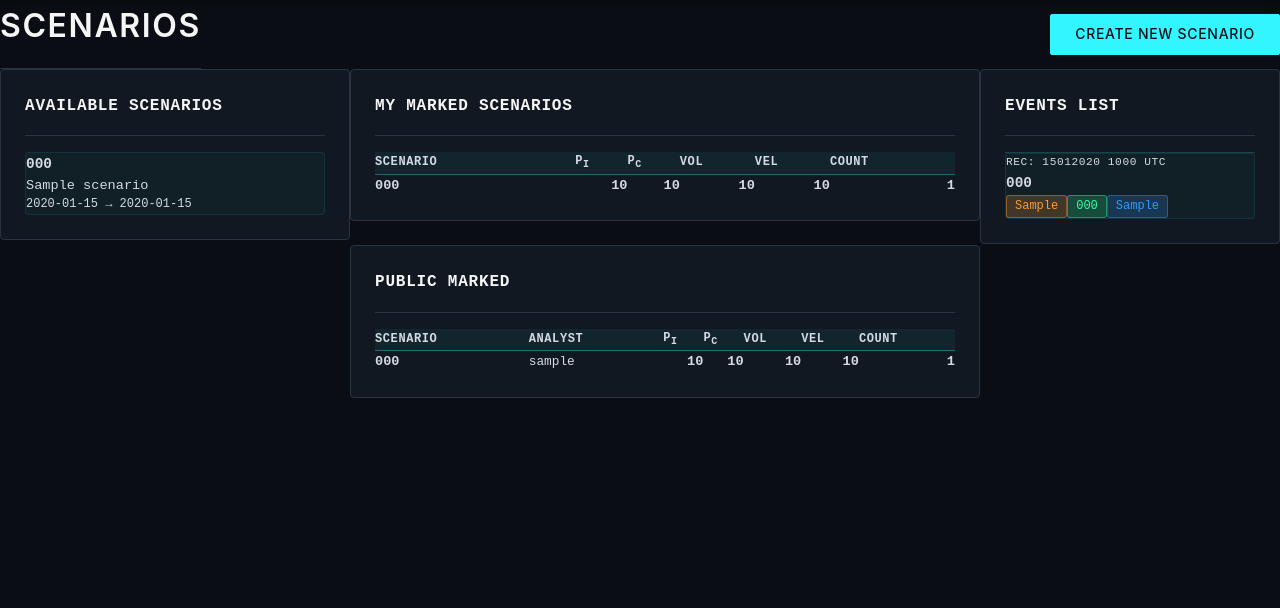
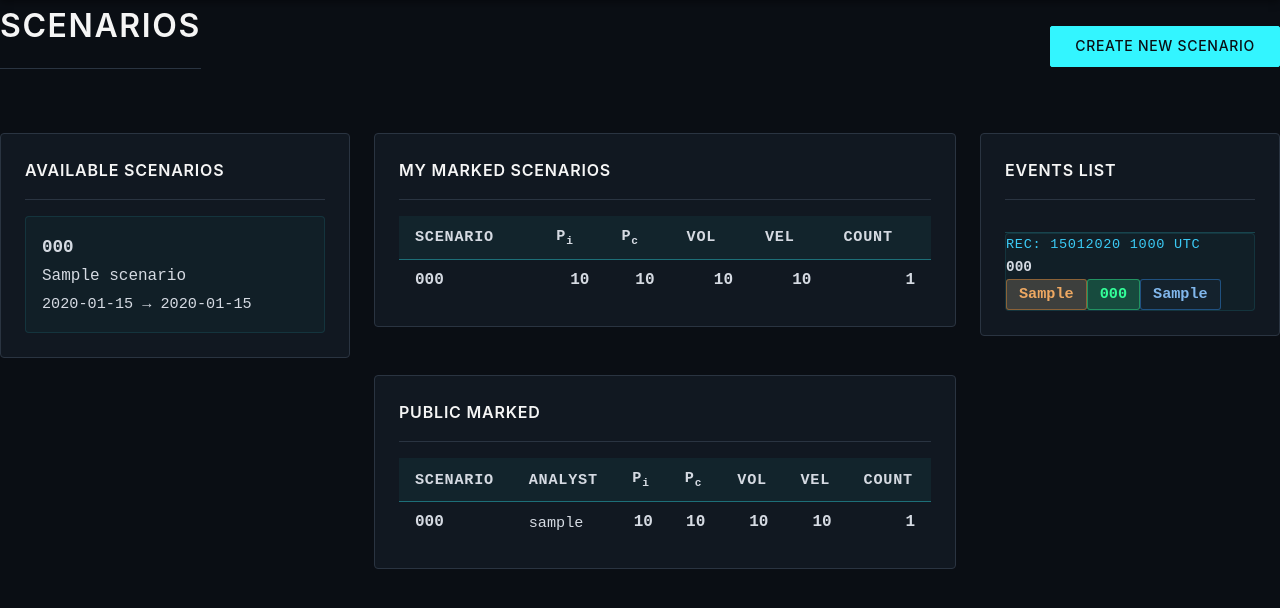
Before and after one commit to globalnarratives/event_engine_v1.0, a Flask app: template app/templates/scenarios/index.html in a window 1280 px wide. Shown: the part 162-770 px from the top of the page. Run offline with Flask 3, Linux system fonts and the light colour scheme; the template is opened without the code that fills it: most values are stand-ins (such as "Sample title", 1, 10 or a date in 2020).

Commit message:
Scenarios page style and usage improvements

```diff
--- a/app/static/css/components/event-card.css
+++ b/app/static/css/components/event-card.css
@@ -29,9 +29,9 @@
 
 /* Header: Timestamp */
 .event-card-header {
-    font-size: 0.7rem;
+    font-size: 0.85rem;
     text-transform: uppercase;
-    color: var(--text-tertiary);
+    color: #3bcaf5;
     letter-spacing: 0.05em;
     margin-bottom: var(--spacing-xs);
     font-family: var(--font-mono);
@@ -46,6 +46,18 @@
     margin-bottom: var(--spacing-sm);
 }
 
+.event-code-link {
+    font-family: var(--font-mono);
+    font-weight: 600;
+    color: var(--primary);
+    text-decoration: none;
+    transition: color 0.2s ease;
+}
+
+.event-code-link:hover {
+    color: var(--primary-light);
+}
+
 /* Badge Row */
 .event-card-badges {
     display: flex;
@@ -55,18 +67,18 @@
 
 .event-badge {
     display: inline-block;
-    padding: 2px 8px;
+    padding: 4px 12px;
     border-radius: 3px;
-    font-size: 0.75rem;
+    font-size: 0.95rem;
     font-family: var(--font-mono);
-    font-weight: 500;
+    font-weight: 650;
     line-height: 1.4;
 }
 
 /* Badge Colors */
 .event-badge-actor {
-    background: rgba(255, 153, 51, 0.2);
-    color: #ff9933;
+    background: rgba(240, 196, 152, 0.2);
+    color: #eea862;
     border: 1px solid rgba(255, 153, 51, 0.4);
 }
 
@@ -77,8 +89,8 @@
 }
 
 .event-badge-relcred {
-    background: rgba(51, 153, 255, 0.2);
-    color: #3399ff;
+    background: rgba(37, 53, 70, 0.2);
+    color: #81b7ec;
     border: 1px solid rgba(51, 153, 255, 0.4);
 }
 
--- a/app/static/css/features/scenarios/scenarios.css
+++ b/app/static/css/features/scenarios/scenarios.css
@@ -2,7 +2,7 @@
 .scenarios-index-container {
     display: grid;
     grid-template-columns: 400px 1fr 350px;
-    gap: var(--spacing-lg);
+    gap: var(--space-lg);
     max-width: 1600px;
     margin: 0 auto;
     align-items: start;
@@ -13,11 +13,12 @@
     display: flex;
     justify-content: space-between;
     align-items: center;
-    margin-bottom: var(--spacing-md);
+    margin-bottom: var(--space-md);
 }
 
-.scenarios-header h1 {
-    margin: 0;
+.scenarios-header h1,
+.card-title {
+    font-family: var(--font-ui);
 }
 
 /* Column Layouts */
@@ -26,21 +27,21 @@
 .scenarios-right-column {
     display: flex;
     flex-direction: column;
-    gap: var(--spacing-lg);
+    gap: var(--space-lg);
 }
 
 /* Left Column: Available Scenarios */
 .scenario-list {
     display: flex;
     flex-direction: column;
-    gap: var(--spacing-sm);
+    gap: var(--space-sm);
 }
 
 .scenario-item {
     background: rgba(51, 245, 255, 0.03);
     border: 1px solid rgba(51, 245, 255, 0.1);
     border-radius: 4px;
-    padding: var(--spacing-md);
+    padding: var(--space-md);
     transition: all 0.2s ease;
 }
 
@@ -52,18 +53,18 @@
 .scenario-item-content {
     display: flex;
     flex-direction: column;
-    gap: var(--spacing-xs);
+    gap: var(--space-xs);
 }
 
 .scenario-item-header {
     display: flex;
     align-items: center;
-    gap: var(--spacing-sm);
+    gap: var(--space-sm);
 }
 
 .scenario-code {
     font-family: var(--font-mono);
-    font-size: 0.9rem;
+    font-size: 1.1rem;
     font-weight: 600;
     color: var(--primary);
     text-decoration: none;
@@ -84,18 +85,18 @@
     color: #33ff99;
     border: 1px solid rgba(51, 255, 153, 0.4);
     border-radius: 50%;
-    font-size: 0.7rem;
+    font-size: 0.9rem;
     font-weight: 600;
 }
 
 .scenario-item-title {
-    font-size: 0.85rem;
+    font-size: 1.0rem;
     color: var(--text-primary);
     line-height: 1.4;
 }
 
 .scenario-item-meta {
-    font-size: 0.75rem;
+    font-size: 0.95rem;
     color: var(--text-tertiary);
     font-family: var(--font-mono);
 }
@@ -104,7 +105,7 @@
 .marked-table {
     width: 100%;
     border-collapse: collapse;
-    font-size: 0.85rem;
+    font-size: 1.0rem;
 }
 
 .marked-table thead {
@@ -112,9 +113,9 @@
 }
 
 .marked-table th {
-    padding: var(--spacing-sm) var(--spacing-md);
+    padding: var(--space-sm) var(--space-md);
     text-align: left;
-    font-size: 0.75rem;
+    font-size: 0.95rem;
     text-transform: uppercase;
     letter-spacing: 0.05em;
     color: var(--text-secondary);
@@ -122,8 +123,13 @@
     font-weight: 600;
 }
 
+.marked-table th sub {
+    text-transform: none;
+    font-size: 0.70rem;
+}
+
 .marked-table td {
-    padding: var(--spacing-sm) var(--spacing-md);
+    padding: var(--space-sm) var(--space-md);
     border-bottom: 1px solid rgba(51, 245, 255, 0.1);
 }
 
@@ -148,7 +154,7 @@
 
 .analyst-cell {
     color: var(--text-secondary);
-    font-size: 0.8rem;
+    font-size: 0.95rem;
 }
 
 .code-link {
@@ -170,13 +176,13 @@
 }
 
 .event-region-header {
-    font-size: 0.75rem;
+    font-size: 1.0rem;
     font-weight: 600;
     text-transform: uppercase;
     letter-spacing: 0.1em;
     color: var(--text-secondary);
-    padding: var(--spacing-sm) 0;
-    margin-top: var(--spacing-md);
+    padding: var(--space-sm) 0;
+    margin-top: var(--space-md);
     border-bottom: 1px solid rgba(51, 245, 255, 0.2);
 }
 
@@ -219,195 +225,3 @@
 .scenarios-middle-column .card-body {
     overflow-x: auto;
 }
-
-
-
-
-
-/*
-.scenarios-index-grid {
-    display: grid;
-    grid-template-columns: 70% 30%;
-    gap: var(--space-lg);
-    margin-top: var(--space-xl);
-}
-
-.scenarios-column,
-.events-column {
-    display: flex;
-    flex-direction: column;
-    gap: var(--space-lg);
-}
-
-
-.scenarios-table {
-    width: 100%;
-    border-collapse: collapse;
-    font-family: var(--font-body);
-    font-size: 0.9rem;
-}
-
-.scenarios-table thead {
-    border-bottom: 2px solid var(--color-border);
-}
-
-.scenarios-table th {
-    font-family: var(--font-ui);
-    font-size: 0.7rem;
-    font-weight: 600;
-    text-transform: uppercase;
-    letter-spacing: 0.05em;
-    color: var(--color-text-tertiary);
-    text-align: left;
-    padding: var(--space-md);
-}
-
-.scenarios-table td {
-    padding: var(--space-md);
-    border-top: 1px solid var(--color-border);
-    color: var(--color-text-secondary);
-}
-
-.scenario-row {
-    cursor: pointer;
-    transition: background-color 0.2s;
-}
-
-.scenario-row:hover {
-    background-color: var(--color-bg-elevated);
-}
-
-.scenario-code {
-    font-family: var(--font-body);
-    color: var(--color-accent-primary);
-    font-weight: 600;
-}
-
-.scenario-stat {
-    font-family: var(--font-body);
-    text-align: center;
-}
-
-.scenario-current {
-    color: var(--color-accent-primary);
-    font-weight: 600;
-    font-size: 1rem;
-}
-
-.scenario-analyst {
-    color: var(--color-text-tertiary);
-    font-size: 0.85rem;
-}
-
-
-.event-list-container {
-    background-color: var(--color-bg-primary);
-    border: 1px solid var(--color-border);
-    border-radius: var(--radius-sm);
-    max-height: 600px;
-    overflow-y: auto;
-}
-
-.event-region-header {
-    background-color: var(--color-bg-elevated);
-    padding: var(--space-sm) var(--space-md);
-    border-bottom: 1px solid var(--color-border);
-    font-weight: 600;
-    text-transform: uppercase;
-    font-size: 0.7rem;
-    letter-spacing: 0.05em;
-    color: var(--color-text-tertiary);
-    position: sticky;
-    top: 0;
-    z-index: 1;
-}
-
-.event-card {
-    padding: var(--space-md);
-    border-bottom: 1px solid var(--color-border);
-    cursor: pointer;
-    transition: background-color 0.2s;
-}
-
-.event-card:hover {
-    background-color: var(--color-bg-elevated);
-}
-
-.event-card-header {
-    font-family: var(--font-ui);
-    font-size: 0.7rem;
-    font-weight: 600;
-    text-transform: uppercase;
-    color: var(--color-text-dim);
-    margin-bottom: var(--space-sm);
-    letter-spacing: 0.05em;
-}
-
-.event-card-code {
-    font-family: var(--font-body);
-    color: var(--color-accent-primary);
-    font-size: 0.85rem;
-    margin-bottom: var(--space-sm);
-    font-weight: 500;
-}
-
-.event-card-badges {
-    display: flex;
-    gap: var(--space-sm);
-    flex-wrap: wrap;
-}
-
-.event-badge {
-    display: inline-block;
-    font-family: var(--font-body);
-    font-size: 0.75rem;
-    padding: 0.25rem 0.5rem;
-    border: 1px solid var(--color-border);
-    border-radius: var(--radius-sm);
-    background-color: var(--color-bg-elevated);
-}
-
-.event-badge-actor {
-    color: var(--color-accent-secondary);
-    border-color: var(--color-accent-secondary);
-}
-
-.event-badge-action {
-    color: var(--color-accent-tertiary);
-    border-color: var(--color-accent-tertiary);
-}
-
-.event-badge-relcred {
-    color: var(--color-text-tertiary);
-    border-color: var(--color-border);
-}
-
-
-.empty-state {
-    color: var(--color-text-dim);
-    text-align: center;
-    padding: 2rem 0;
-    font-style: italic;
-}
-
-
-@media (max-width: 1200px) {
-    .scenarios-index-grid {
-        grid-template-columns: 65% 35%;
-    }
-}
-
-@media (max-width: 768px) {
-    .scenarios-index-grid {
-        grid-template-columns: 1fr;
-    }
-
-    .scenarios-table {
-        font-size: 0.8rem;
-    }
-
-    .scenarios-table th,
-    .scenarios-table td {
-        padding: var(--space-sm);
-    }
-} */
--- a/app/templates/auth/login.html
+++ b/app/templates/auth/login.html
@@ -4,7 +4,7 @@
     <meta charset="UTF-8">
     <meta name="viewport" content="width=device-width, initial-scale=1.0">
     <title>Login - Global Narratives</title>
-    <link rel="stylesheet" href="{{ url_for('static', filename='css/style.css') }}">
+    <link rel="stylesheet" href="{{ url_for('static', filename='css/main.css') }}">
 </head>
 <body>
     <div class="testing-banner">⚠️ TESTING ENVIRONMENT - Alpha Build</div>
--- a/app/templates/components/event_card.html
+++ b/app/templates/components/event_card.html
@@ -18,7 +18,9 @@
 
     <!-- Event Code -->
     <div class="event-card-code">
-        {{ event.event_code }}
+        <a href="{{ url_for('events.detail_cf_route', event_code=event.event_code) }}" class="event-code-link">
+            {{ event.event_code }}
+        </a>
     </div>
 
     <!-- Badge Row -->
--- a/app/templates/scenarios/index.html
+++ b/app/templates/scenarios/index.html
@@ -4,8 +4,7 @@
 {% block title %}Scenarios{% endblock %}
 
 {% block extra_css %}
-<link rel="stylesheet" href="{{ url_for('static', filename='css/scenarios/scenarios.css') }}">
-<link rel="stylesheet" href="{{ url_for('static', filename='css/components/event-card.css') }}">
+<link rel="stylesheet" href="{{ url_for('static', filename='css/main.css') }}">
 {% endblock %}
 
 {% block content %}
```
